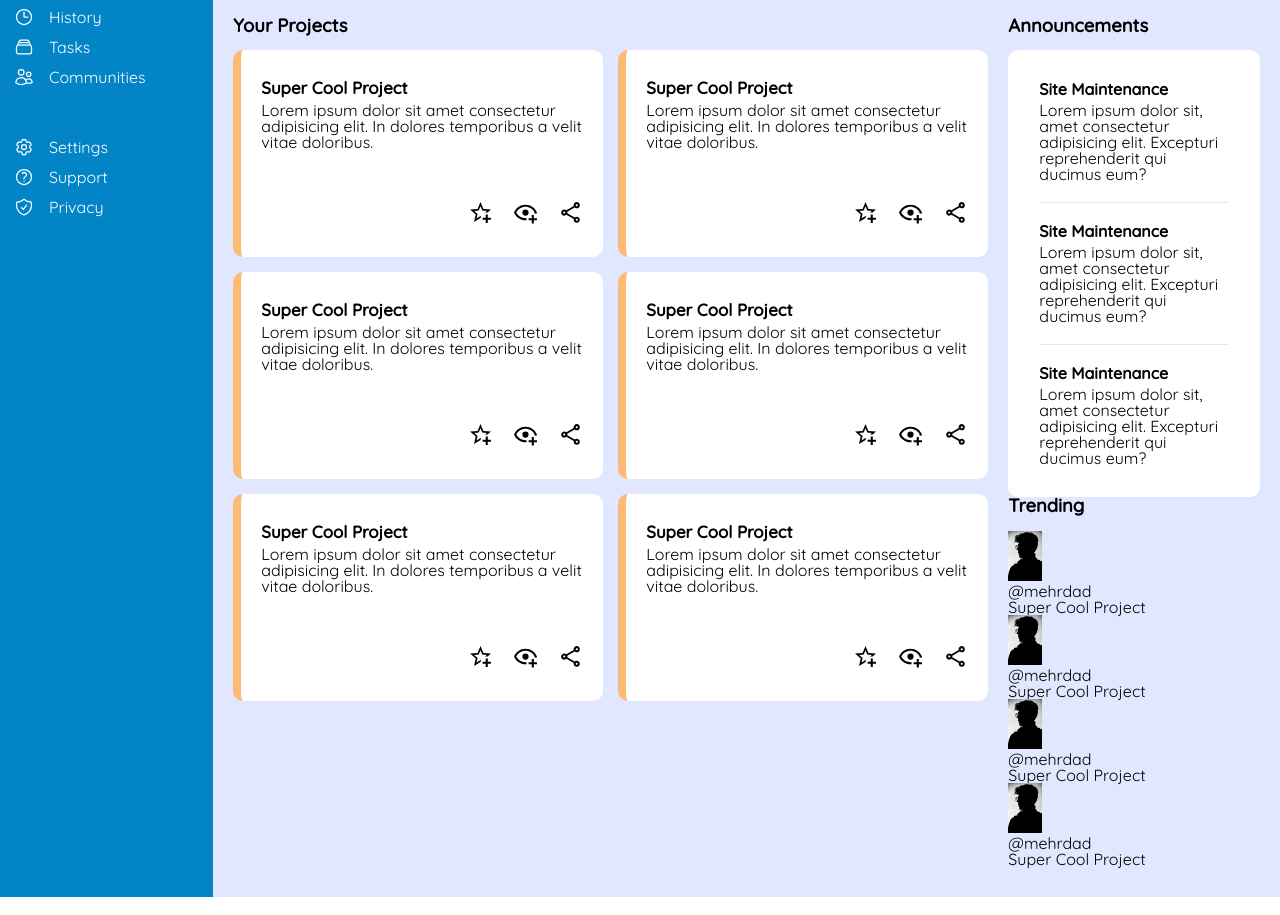
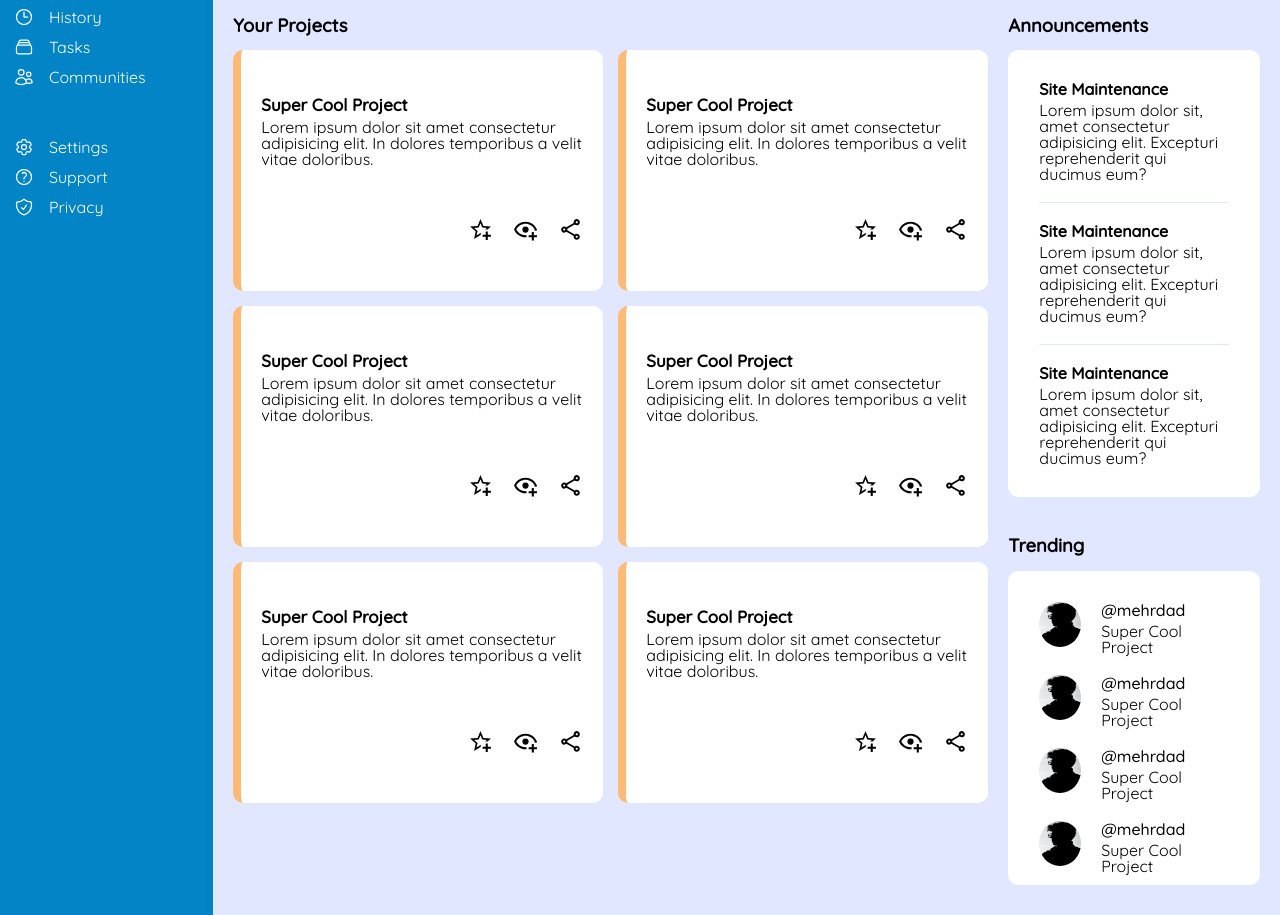
Before and after one commit to mehrdadchatrazar/top-admin-dashboard, a plain HTML site: page index.html in a window 1280 px wide. Shown: the part 183-1098 px from the top of the page. Drawn offline with Linux system fonts and the light colour scheme.

Commit message:
complete trending section

```diff
--- a/index.html
+++ b/index.html
@@ -546,8 +546,10 @@
                   class="trend-card__image"
                   height="50px"
                 />
+                <div class="trend-card__description">
                   <h3>@mehrdad</h3>
                   <h4>Super Cool Project</h4>
+                </div>
               </div>
               <div class="trend-card">
                 <img
@@ -556,8 +558,10 @@
                   class="trend-card__image"
                   height="50px"
                 />
+                <div class="trend-card__description">
                   <h3>@mehrdad</h3>
                   <h4>Super Cool Project</h4>
+                </div>
               </div>
               <div class="trend-card">
                 <img
@@ -566,8 +570,10 @@
                   class="trend-card__image"
                   height="50px"
                 />
+                <div class="trend-card__description">
                   <h3>@mehrdad</h3>
                   <h4>Super Cool Project</h4>
+                </div>
               </div>
               <div class="trend-card">
                 <img
@@ -576,6 +582,7 @@
                   class="trend-card__image"
                   height="50px"
                 />
+                <div class="trend-card__description">
                   <h3>@mehrdad</h3>
                   <h4>Super Cool Project</h4>
                 </div>
@@ -584,5 +591,6 @@
           </div>
         </div>
       </div>
+    </div>
   </body>
 </html>
--- a/style.css
+++ b/style.css
@@ -298,7 +298,7 @@ html {
   background-color: white;
   border-left: 8px solid #fdba74;
   border-radius: 10px;
-  padding: 30px 20px;
+  padding: 47px 20px;
   display: flex;
   flex-direction: column;
 }
@@ -346,5 +346,32 @@ html {
 }
 
 .trending {
-  grid-column: 4/5;
+  margin-top: 40px;
 }
+
+.trending-cards {
+  background-color: white;
+  border: 1px solid white;
+  border-radius: 10px;
+  padding: 30px 30px 10px 30px;
+}
+
+.trend-card {
+  display: flex;
+  gap: 20px;
+}
+
+.trend-card:not(:last-child){
+  margin-bottom: 20px;
+}
+
+.trend-card img {
+  height: 45px;
+  width: 45px;
+  border-radius: 50%;
+}
+
+.trend-card__description h3 {
+  font-weight: 500;
+  margin-bottom: 5px;
+}
```
Lines whose indentation alone changed are shown as unchanged.
